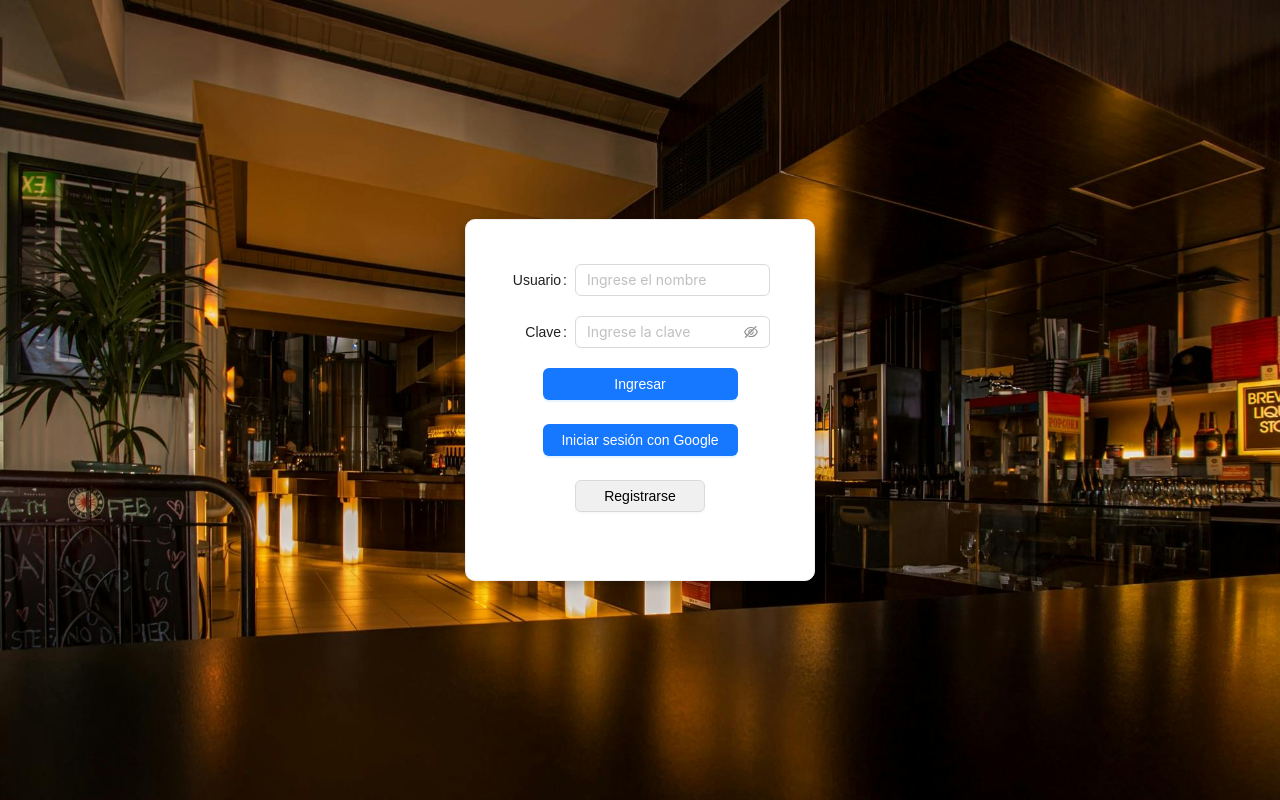
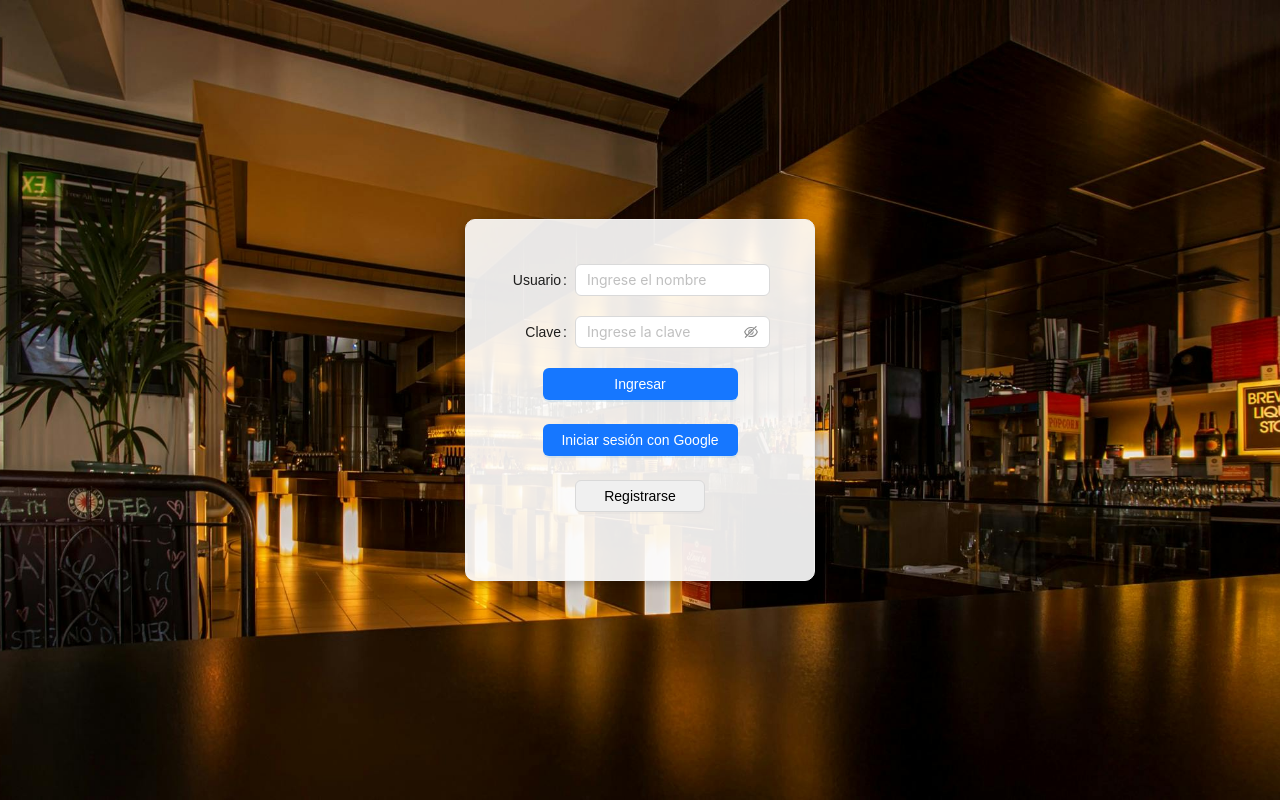
Before and after one commit to nicosallei/Buen_Sabor-front-final, a React (Vite) app: page / in a window 1280 px wide. Built offline with nearby package versions, Linux system fonts and the light colour scheme.

Commit message:
mejorando estatica login

```diff
--- a/src/components/pages/login-crear/login.tsx
+++ b/src/components/pages/login-crear/login.tsx
@@ -150,7 +150,7 @@ function Login() {
           padding: 20,
           borderRadius: 10,
           boxShadow: "0 4px 8px rgba(0, 0, 0, 0.2)",
-          backgroundColor: "white",
+          backgroundColor: "rgba(255, 255, 255, 0.9)",
         }}
       >
         <Form labelCol={{ span: 6 }} wrapperCol={{ span: 18 }}>
```
